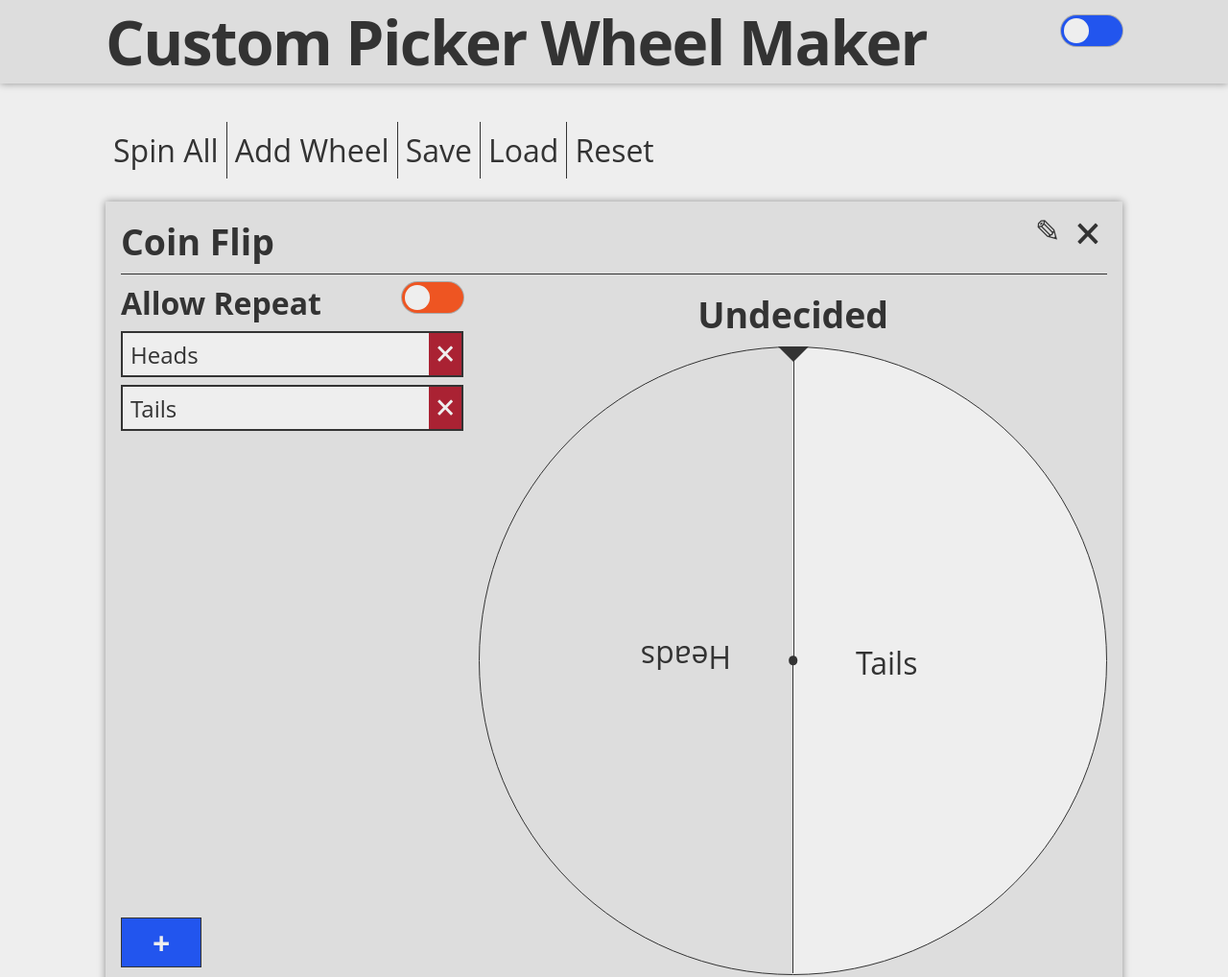
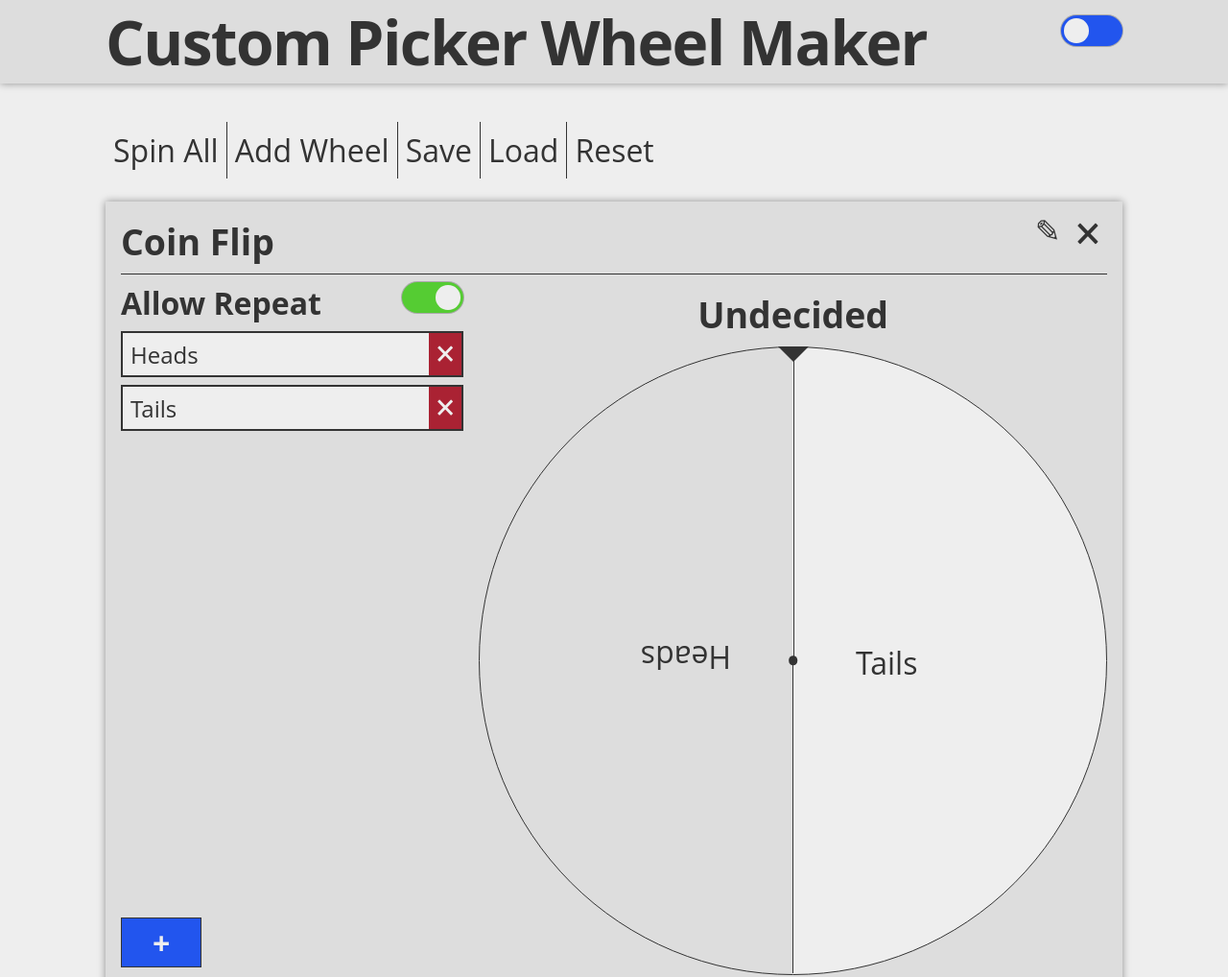
Before and after one commit to Taxiozaurus/custom-wheel-picker, a plain HTML site: page index.html in a window 1280 px wide. Shown: the top 1018 px of the page at 96% size. Drawn offline with Linux system fonts and the light colour scheme.

Commit message:
Set allowRepeat true by default and fix missing pointer on add option button

```diff
--- a/app.js
+++ b/app.js
@@ -125,6 +125,7 @@ function loadDefault() {
     window.wheelList = [
         {
             name: "Coin Flip",
+            allowRepeat: true,
             options: [
                 "Heads",
                 "Tails",
--- a/styles.css
+++ b/styles.css
@@ -165,6 +165,7 @@ body {
     position: relative;
 }
 .options-list .add-option {
+    cursor: pointer;
     position: absolute;
     bottom: 0.5rem;
     font-weight: bold;
```
